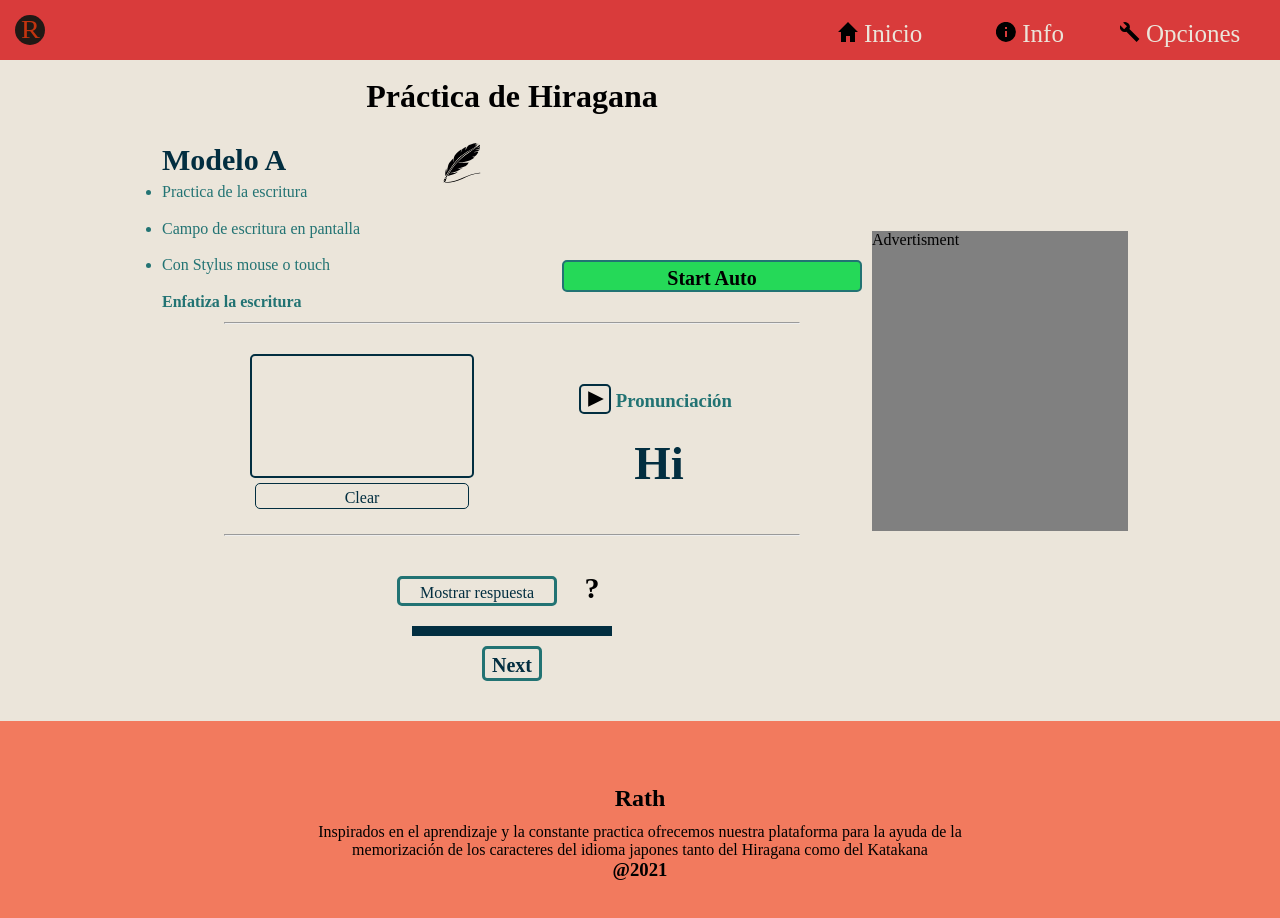
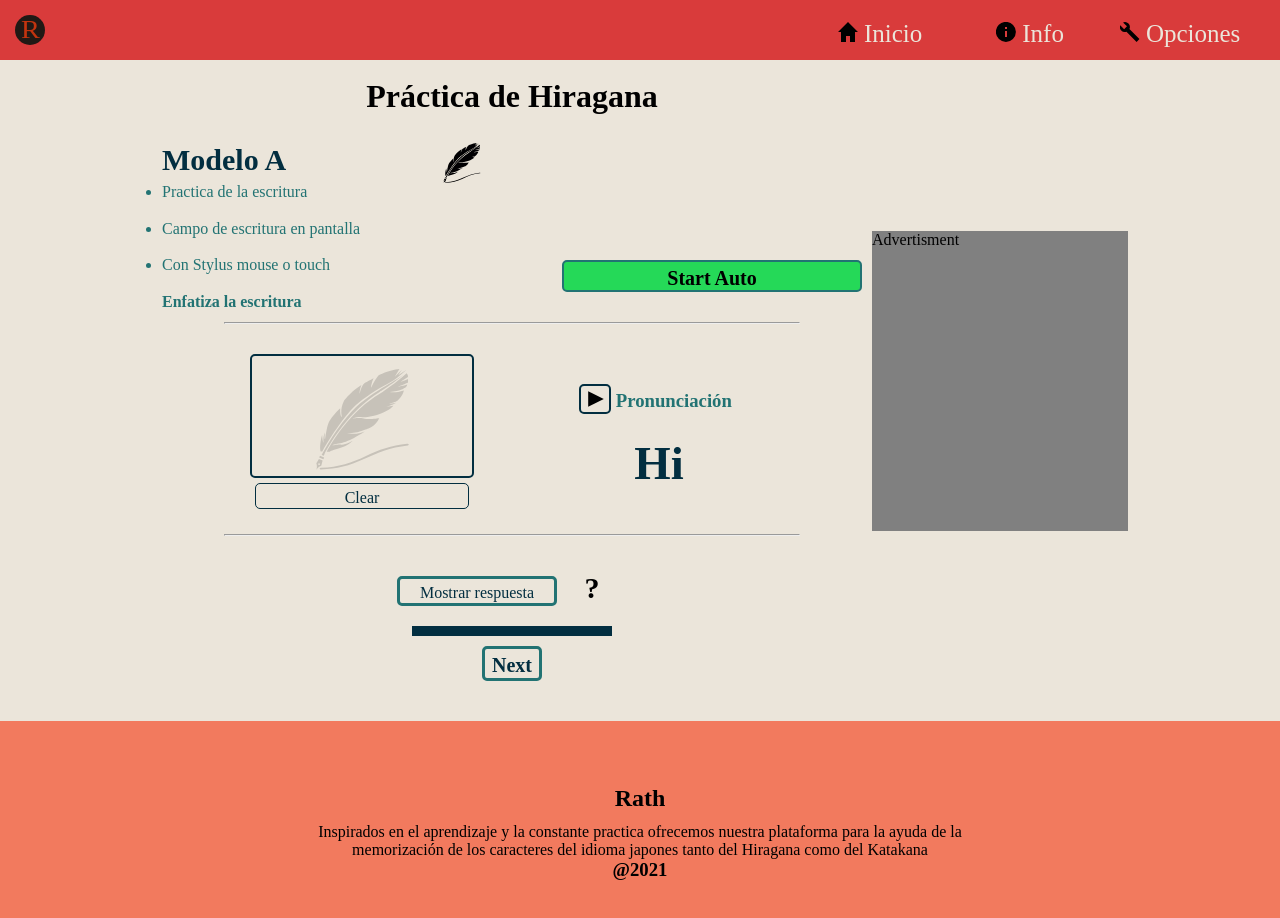
Before and after one commit to frankortizR/japanese-nuxt, a Nuxt app: page /Model2 in a window 1280 px wide. Shown: the top 918 px of the page. Built offline with nearby package versions, Linux system fonts and the light colour scheme.

Commit message:
finalizado modo oscuro

```diff
--- a/components/Dropdown.vue
+++ b/components/Dropdown.vue
@@ -1,5 +1,5 @@
 <template>
-  <div class="drop-div-cont-drop">
+  <div :class="'drop-div-cont-drop dm_b2_'+darkmode">
     <router-link class="d-link" to="/">
       <svg class="drop-icono-home drop-icon" xmlns="http://www.w3.org/2000/svg" viewBox="0 0 20 20"><path d="M 8 20 H 3 V 10 H 0 L 10 0 l 10 10 h -3 v 10 h -5 v -6 H 8 v 6 Z" /></svg>
 
@@ -12,16 +12,19 @@
     </router-link>
     <div class="d-link">
       <svg class="drop-icono-opt drop-icon" xmlns="http://www.w3.org/2000/svg" viewBox="0 0 20 20"><path d="M 20 10 a 10 10 0 1 1 -20 0 a 10 10 0 0 1 20 0 Z M 10 2 a 8 8 0 1 0 0 16 a 8 8 0 0 0 0 -16 Z m -0.7 10.54 L 5.75 9 l 1.41 -1.41 L 10 10.4 l 2.83 -2.82 L 14.24 9 L 10 13.24 l -0.7 -0.7 Z" /></svg>
-      <input type="button" value="">
+      opciones
     </div>
   </div>
 </template>
 
 <script>
-
+import { mapState } from "vuex";
 
 export default {
   name: "Dropdown",
+  computed: {
+    ...mapState(["darkmode"]),
+  },
 
 };
 </script>
--- a/components/Navbar.vue
+++ b/components/Navbar.vue
@@ -30,7 +30,7 @@
           <h3 class="nav-text-set">Settings</h3>
         </div>
 
-        <div id="opt_large" :class="'nav_div_cont_settings nav-hide-' + sttingsDisplay">
+        <div id="opt_large" :class="'nav_div_cont_settings nav-hide-' + sttingsDisplay+' dm_b2_'+darkmode">
           <div @click="muteSound" :class="'nav_boton_set ' + 'navopt_pressed_' + muted">
             <svg class="nav_set_icon" alt="icono-mute" viewBox="0 0 20 20">
               <path
--- a/pages/Model1.vue
+++ b/pages/Model1.vue
@@ -60,7 +60,7 @@
         </div> -->
         <div class="model1-div-cont-practica">
           <div class="model1-texto-practica" :class="this.showRs">
-            <h3 class="model1-texto-practica-static">abc</h3>
+            <h3 :class="'model1-texto-practica-static dm_t1_'+darkmode">abc</h3>
           </div>
           <div class="model1-texto-practica-dinamic" :class="this.showRd">
             <h3 :class="'dm_t1_'+darkmode" id="dinamico-romaji"></h3>
--- a/pages/Model2.vue
+++ b/pages/Model2.vue
@@ -43,8 +43,11 @@
 
       <div class="model2-div-cont-practice">
         <div class="model2-div-cont-canvas">
+          <div class="model2_marca_deagua"></div>
           <canvas :class="'canvasIndid dm_b4_'+darkmode" id="model2-mycanvas" :width="canvas_with" :height="canvas_height"
-            style="min-width: 120px; min-height: 120px;" />
+            style="min-width: 120px; min-height: 120px;">
+
+            </canvas>
           <div :class="'model2-boton-clear-canvas dm_b2_'+darkmode+' dm_t2_'+darkmode" @click="clearCanvas">Clear</div>
         </div>
         <div class="model2-div-cont-practice-content">
@@ -359,6 +362,7 @@ export default {
       ctx2.clearRect(0, 0, this.canvas_with, this.canvas_height);
     },
     listenerGeneral() {
+
       let x = 0;
       let y = 0;
       let isDrawing = false;
--- a/pages/Model3.vue
+++ b/pages/Model3.vue
@@ -46,10 +46,10 @@
             </div> -->
             <div class="model3-div-cont-practica">
               <div class="model3-texto-practica" :class="this.showRs">
-                <h3 class="model3-texto-practica-static">abc</h3>
+                <h3 :class="'model3-texto-practica-static dm_t1_'+darkmode">abc</h3>
               </div>
               <div class="model3-texto-practica-dinamic" :class="this.showRd">
-                <h3 id="dinamico-romaji"></h3>
+                <h3 :class="'dm_t1_'+darkmode" id="dinamico-romaji"></h3>
               </div>
             </div>
           </div>
@@ -165,11 +165,11 @@
         </div>
 
         <div
-          :class="'model3_final_message model3_div_congrats_' + showGrats[0]"
+          :class="'model3_final_message model3_div_congrats_' + showGrats[0]+' dm_border_'+darkmode"
         >
           <h6>¡¡Bien Hecho!!</h6>
         </div>
-        <div :class="'model3_final_message model3_div_nograts_' + showGrats[1]">
+        <div :class="'model3_final_message model3_div_nograts_' + showGrats[1] +' dm_border_'+darkmode">
           <h6>Mas práctica! :D</h6>
         </div>
       </div>
--- a/scss/Dropdown/_skeleton.scss
+++ b/scss/Dropdown/_skeleton.scss
@@ -15,12 +15,13 @@
         -ms-flex-pack: center;
             justify-content: center;
     -ms-flex-line-pack: center;
-        align-content: center;
+        align-items: center;
 }
 
 .d-link{
+    border-bottom: 2px solid $color1;
     text-decoration: none;
-    width: 140px;
+    width: 80%;
     margin: 5px;
     text-align: center;
     color: $color1;
--- a/scss/Model2/_skin.scss
+++ b/scss/Model2/_skin.scss
@@ -123,8 +123,45 @@
 }
 
 .canvasIndid{
+    //background-color: $color1;
     border: 2px solid $color2;
+    position: relative;
+    z-index: 30;
     border-radius: 5px;
+    //background-image: url('~@/assets/img/icons/quill-drawing-a-line.svg');
+    -webkit-border-radius: 5px;
+    -moz-border-radius: 5px;
+    -ms-border-radius: 5px;
+    -o-border-radius: 5px;
+}
+
+.model2_marca_deagua{
+    position: absolute;
+    z-index: 20;
+    top: 10px;
+    width: 100%;
+    height: 70%;
+    background-image: url('~@/assets/img/icons/quill-drawing-a-line.svg');
+    background-repeat: no-repeat;
+    background-size: 45% ;
+    background-position: center;
+    opacity: 0.15;
+}
+
+.model2_canvas_background{
+    position: absolute;
+    z-index: 25;
+    width: 100%;
+    height: 70%;
+    background-color: $color1;
+}
+
+#dmodel2-mycanvas{
+    background-image: url('~@/assets/img/icons/quill-drawing-a-line.svg');
+    background-repeat: no-repeat;
+    background-size: 50% ;
+    background-position: center;
+    opacity: 0.5;
 }
 
 .model2-boton-clear-canvas{
--- a/scss/Model3/_skin.scss
+++ b/scss/Model3/_skin.scss
@@ -134,11 +134,11 @@
     -o-border-radius: 5px;
     width: 25%;
     height: 80%;
-    transition: box-shadow 0.2s;
-    -webkit-transition: box-shadow 0.2s;
-    -moz-transition: box-shadow 0.2s;
-    -ms-transition: box-shadow 0.2s;
-    -o-transition: box-shadow 0.2s;
+    transition: box-shadow 0.2s, border-width 0.2s;
+    -webkit-transition: box-shadow 0.2s, border-width 0.2s;
+    -moz-transition: box-shadow 0.2s, border-width 0.2s;
+    -ms-transition: box-shadow 0.2s, border-width 0.2s;
+    -o-transition: box-shadow 0.2s, border-width 0.2s;
 }
 
 .model3-div-cont-char:hover {
@@ -162,7 +162,7 @@
 
 .char-select-true {
     //background-color: #23a19d;
-    border: 2px solid $color4;
+    border: 4px solid $color4;
 
     border-radius: 5px;
     -webkit-border-radius: 5px;
--- a/scss/navbar/_skeleton.scss
+++ b/scss/navbar/_skeleton.scss
@@ -268,7 +268,7 @@
     height: 180px;
     position: absolute;
     background-color:$color2;
-    top: 60px;
+    top: 58px;
     right: 60px;
     z-index: -10;
     transition: top 0.5s;
```
